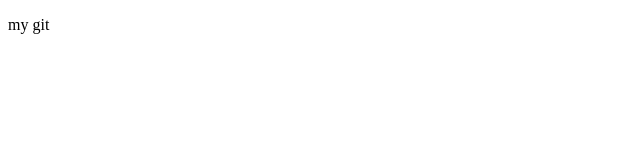
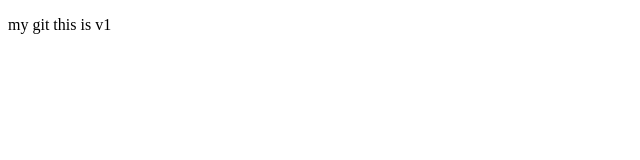
Before and after one commit to ArpanSamanta50/my-git-project, a plain HTML site: page index.html in a window 1280 px wide. Shown: the full height of the page, 0-640 px from the left. Drawn offline with Linux system fonts and the light colour scheme.

Commit message:
added text

```diff
--- a/index.html
+++ b/index.html
@@ -7,6 +7,6 @@
 </head>
 <body src="index-git.css">
 
-    <p>my git </p>
+    <p>my git this is v1</p>
 </body>
 </html>
```
